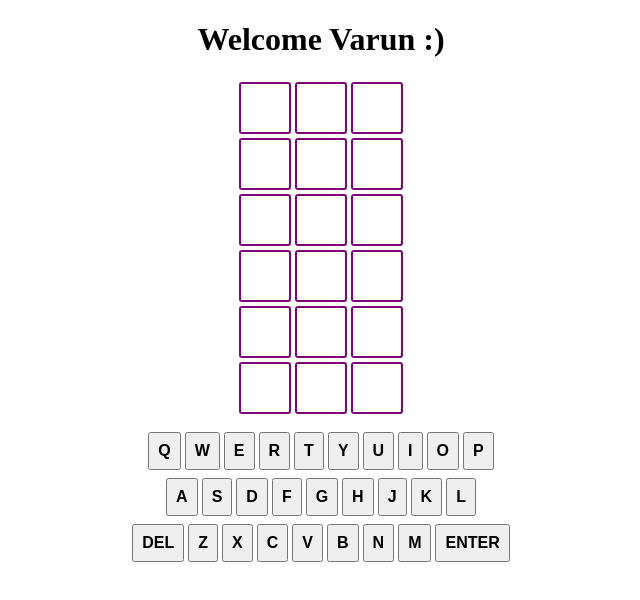
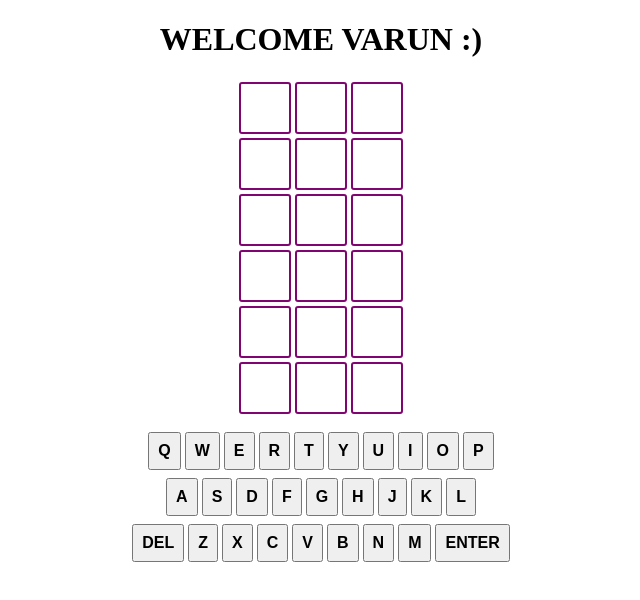
Before and after one commit to karthick87/wordle, a website with bundled scripts: page build/index.html in a window 1280 px wide. Shown: the whole page, without its empty margins (319-959 px from the left). Built offline with nearby package versions, Linux system fonts and the light colour scheme.

Commit message:
Update index.html

```diff
--- a/build/index.html
+++ b/build/index.html
@@ -13,7 +13,7 @@
   />
 </head>
 <body>
-    <h1> Welcome Varun :) </h1>
+    <h1> WELCOME VARUN :) </h1>
 
     <div id="game-board">
 
```
